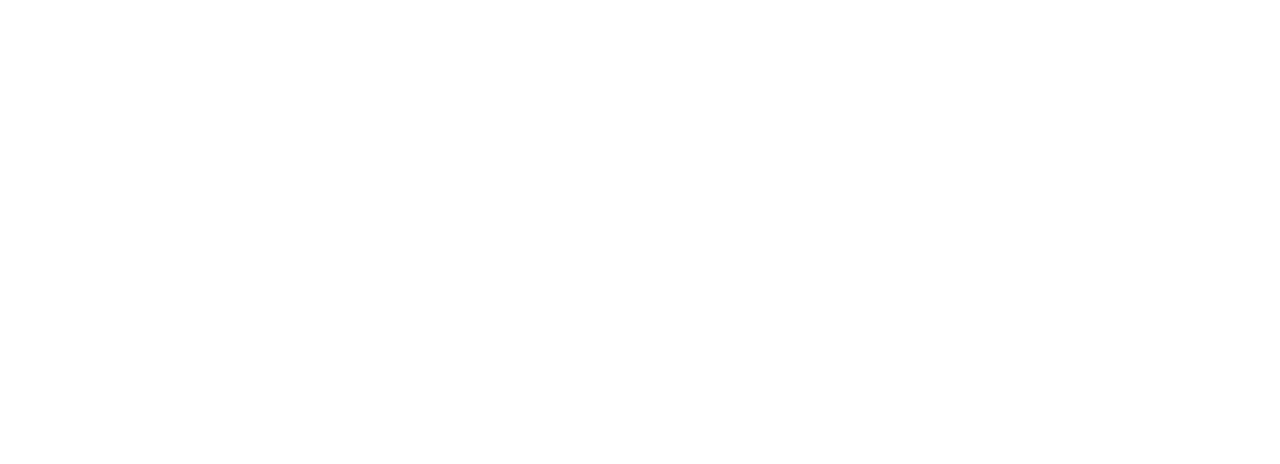
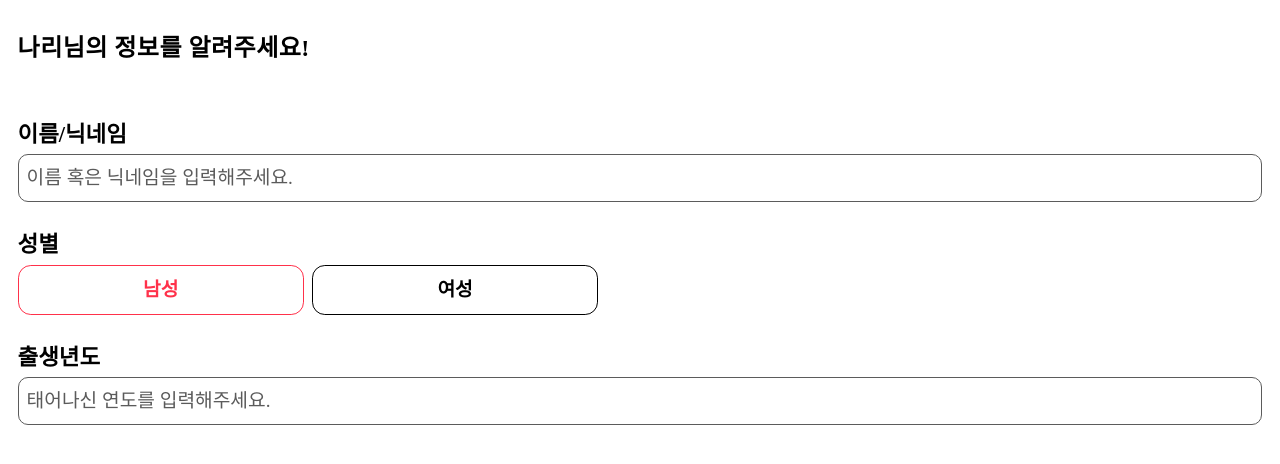
Before and after one commit to Parksolmi/seninanum-fe, a React (Create React App) app: page /signup/profile in a window 1280 px wide. Before the commit this address had no page. Shown: the top 464 px of the page. Built offline with nearby package versions, Linux system fonts and the light colour scheme.

Commit message:
feat: input Text 스타일 수정

```diff
--- a/src/App.tsx
+++ b/src/App.tsx
@@ -6,8 +6,9 @@
 import CommunityIndexPage from './pages/community/CommunityIndexPage';
 import HomeIndexPage from './pages/home/HomeIndexPage';
 import MyIndexPage from './pages/mypage/MyIndexPage';
-import ChooseTypePage from './pages/signin/ChooseTypePage';
-import AgreePolicyPage from './pages/signin/AgreePolicyPage';
+import ChooseTypePage from './pages/signup/ChooseTypePage';
+import AgreePolicyPage from './pages/signup/AgreePolicyPage';
+import RegisterProfilePage from './pages/signup/RegisterProfilePage';
 
 const App: React.FC = () => {
   return (
@@ -15,8 +16,10 @@
       <ResetStyle />
       <GlobalStyle />
       <Routes>
-        <Route path="/signup" element={<ChooseTypePage />} />
-        <Route path="/policy" element={<AgreePolicyPage />} />
+        <Route path="/signup/usertype" element={<ChooseTypePage />} />
+        <Route path="/signup/policy" element={<AgreePolicyPage />} />
+        <Route path="/signup/profile" element={<RegisterProfilePage />} />
+
         <Route element={<NavLayout />}>
           <Route path="/" element={<HomeIndexPage />} />
           <Route path="/chat" element={<ChatIndexPage />} />
--- /dev/null
+++ b/src/components/common/InputText.tsx
@@ -0,0 +1,50 @@
+import styled from 'styled-components';
+
+interface InputProps {
+  label: string;
+  placeholder: string;
+}
+
+const InputText = ({ label, placeholder }: InputProps) => {
+  return (
+    <InputContainer>
+      <Label>{label}</Label>
+      <InputBox type="text" placeholder={placeholder}></InputBox>
+    </InputContainer>
+  );
+};
+
+const InputContainer = styled.div`
+  display: flex;
+  flex-direction: column;
+  gap: 0.5rem;
+`;
+const Label = styled.label`
+  font-size: 1.4rem;
+  font-weight: 600;
+  font-family: NanumSquareB;
+`;
+const InputBox = styled.input`
+  width: 100%;
+  height: 3rem;
+  border: 1px solid var(--Base-Deep-Gray);
+  border-radius: 10px;
+  font-weight: 700;
+  font-family: NanumSquareB;
+  font-size: 1.2rem;
+  padding-left: 0.5rem;
+
+  &::placeholder {
+    font-weight: 300;
+    line-height: 1rem;
+    color: var(--Base-Deep-Gray);
+  }
+
+  &:focus {
+    outline: none;
+    border: 1.5px solid var(--Primary-dong);
+    border-radius: 0.8rem;
+  }
+`;
+
+export default InputText;
--- a/src/components/signin/Toggle.tsx
+++ b/src/components/signin/Toggle.tsx
@@ -14,8 +14,9 @@
   }, [setState, activeIndex]);
 
   return (
-    <>
-      <ToggleContainer>
+    <ToggleContainer>
+      <Label>성별</Label>
+      <WrapToggle>
         {options.map((option, index) => (
           <ToggleOption
             key={index}
@@ -26,8 +27,8 @@
             {option}
           </ToggleOption>
         ))}
-      </ToggleContainer>
-    </>
+      </WrapToggle>
+    </ToggleContainer>
   );
 };
 
@@ -38,22 +39,38 @@
 
 const ToggleContainer = styled.div`
   display: flex;
-  gap: 1rem;
+  flex-direction: column;
+  gap: 0.5rem;
+`;
+
+const Label = styled.label`
+  font-size: 1.4rem;
+  font-weight: 600;
+  font-family: NanumSquareB;
+`;
+
+const WrapToggle = styled.div`
+  display: flex;
+  gap: 0.5rem;
 `;
 
 const ToggleOption = styled.div<ToggleActive>`
   display: flex;
   justify-content: center;
   align-items: center;
+
   border: 1.5px solid #d9d9d9;
   border-radius: 0.8rem;
   width: 23%;
   height: 50px;
   padding: 10px 20px;
-  font-size: 1.5rem;
-  font-weight: 500;
-  border-color: ${({ $isActive }) => ($isActive ? '#FF625D' : 'black')};
-  color: ${({ $isActive }) => ($isActive ? 'var(--color-dong)' : 'black')};
+  font-size: 1.2rem;
+  font-weight: 600;
+  font-family: NanumSquareB;
+  white-space: nowrap;
+  border-color: ${({ $isActive }) =>
+    $isActive ? 'var(--Primary-dong)' : 'black'};
+  color: ${({ $isActive }) => ($isActive ? 'var(--Primary-dong)' : 'black')};
   transition: border-color 0.3s, color 0.3s;
 `;
 
--- a/src/components/signin/UserTypeButton.tsx
+++ b/src/components/signin/UserTypeButton.tsx
@@ -69,7 +69,6 @@
   flex-direction: column;
   justify-content: center;
   margin-bottom: 0.81rem;
-  flex-shrink: 0;
   color: ${({ setType }) =>
     setType === '동백'
       ? 'var(--Primary-dong, #ff314a)'
--- /dev/null
+++ b/src/pages/signup/RegisterProfilePage.tsx
@@ -0,0 +1,82 @@
+import React, { useEffect, useState } from 'react';
+import styled from 'styled-components';
+import InputText from '../../components/common/InputText';
+import Toggle from '../../components/signin/Toggle';
+
+const RegisterProfilePage: React.FC = () => {
+  const [selectedGender, setSelectedGender] = useState('');
+
+  useEffect(() => {
+    console.log(selectedGender);
+  }, [selectedGender]);
+
+  const [checkboxes, setCheckboxes] = useState({
+    selectAll: false,
+    option1: false,
+    option2: false,
+  });
+
+  const handleSelectAllChange = (checked: boolean) => {
+    setCheckboxes({
+      selectAll: checked,
+      option1: checked,
+      option2: checked,
+    });
+  };
+
+  const handleOptionChange = (
+    option: 'option1' | 'option2',
+    checked: boolean
+  ) => {
+    setCheckboxes((prev) => {
+      const updatedCheckboxes = {
+        ...prev,
+        [option]: checked,
+        selectAll:
+          (checked && prev.option1 && prev.option2) ||
+          (!checked && !prev.option1 && !prev.option2)
+            ? checked
+            : prev.selectAll,
+      };
+      updatedCheckboxes.selectAll =
+        updatedCheckboxes.option1 && updatedCheckboxes.option2;
+      return updatedCheckboxes;
+    });
+  };
+  return (
+    <>
+      <HeaderText>나리님의 정보를 알려주세요!</HeaderText>
+      <WrapFrom>
+        <InputText
+          label="이름/닉네임"
+          placeholder="이름 혹은 닉네임을 입력해주세요."
+        ></InputText>
+
+        <Toggle options={['남성', '여성']} setState={setSelectedGender} />
+
+        <InputText
+          label="출생년도"
+          placeholder="태어나신 연도를 입력해주세요."
+        ></InputText>
+      </WrapFrom>
+    </>
+  );
+};
+
+const HeaderText = styled.div`
+  margin-top: 2.25rem;
+  margin-bottom: 0.75rem;
+  color: #000;
+  font-size: 1.5rem;
+  font-weight: 800;
+  letter-spacing: 0.03rem;
+  font-family: NanumSquareB;
+`;
+const WrapFrom = styled.form`
+  display: flex;
+  flex-direction: column;
+  gap: 2rem;
+  margin-top: 4rem;
+`;
+
+export default RegisterProfilePage;
--- a/src/styles/GlobalStyle.ts
+++ b/src/styles/GlobalStyle.ts
@@ -19,6 +19,7 @@
   @font-face {
     font-family: Nanum_Square;
     font-style: normal;
+    line-height: 1;
     src: local('NanumSquareB'), local('NanumSquareB');
         font-style: normal;
         src: url(${NanumSquareB}) format('woff');
@@ -26,6 +27,7 @@
   @font-face {
     font-family: Nanum_Square;
     font-style: normal;
+    line-height: 1;
     src: local('NanumSquareR'), local('NanumSquareR');
         font-style: normal;
         src: url(${NanumSquareR}) format('woff');
@@ -33,6 +35,7 @@
   @font-face {
     font-family: Nanum_Square;
     font-style: normal;
+    line-height: 1;
     src: local('NanumSquareL'), local('NanumSquareL');
         font-style: normal;
         src: url(${NanumSquareL}) format('woff');
```
Also changed, not shown: src/components/common/Input.tsx (deleted, +0 -21 lines), src/pages/signup/AgreePolicyPage.tsx (renamed from src/pages/signin/AgreePolicyPage.tsx), src/pages/signup/ChooseTypePage.tsx (renamed from src/pages/signin/ChooseTypePage.tsx).
